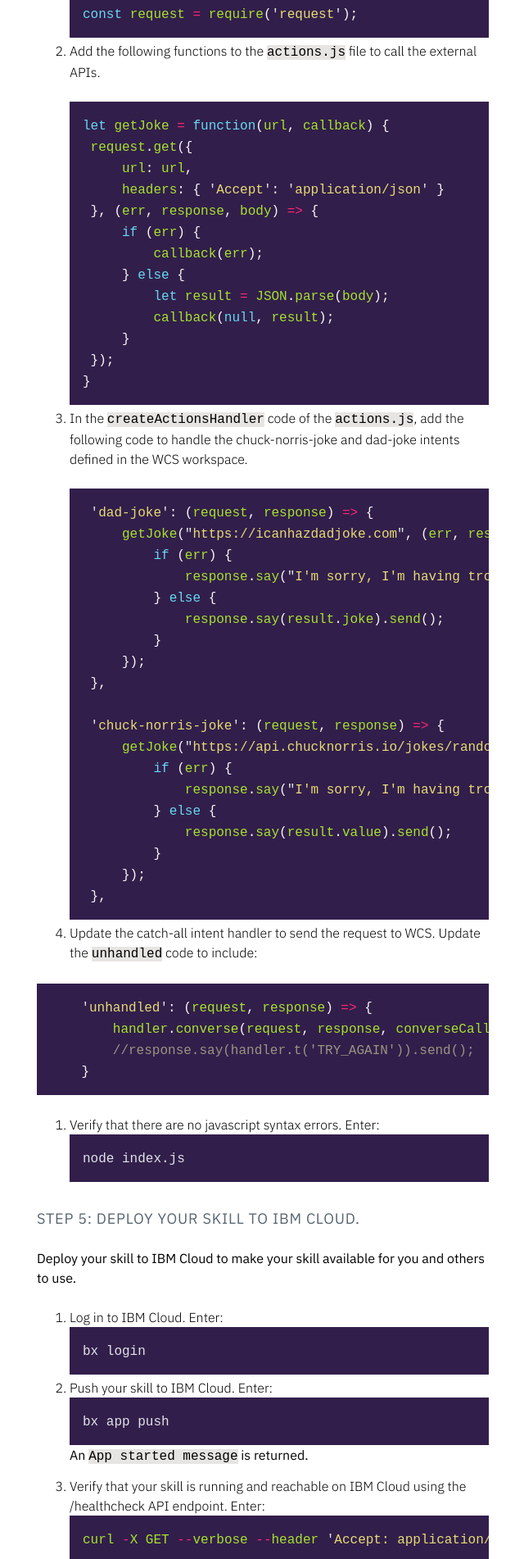
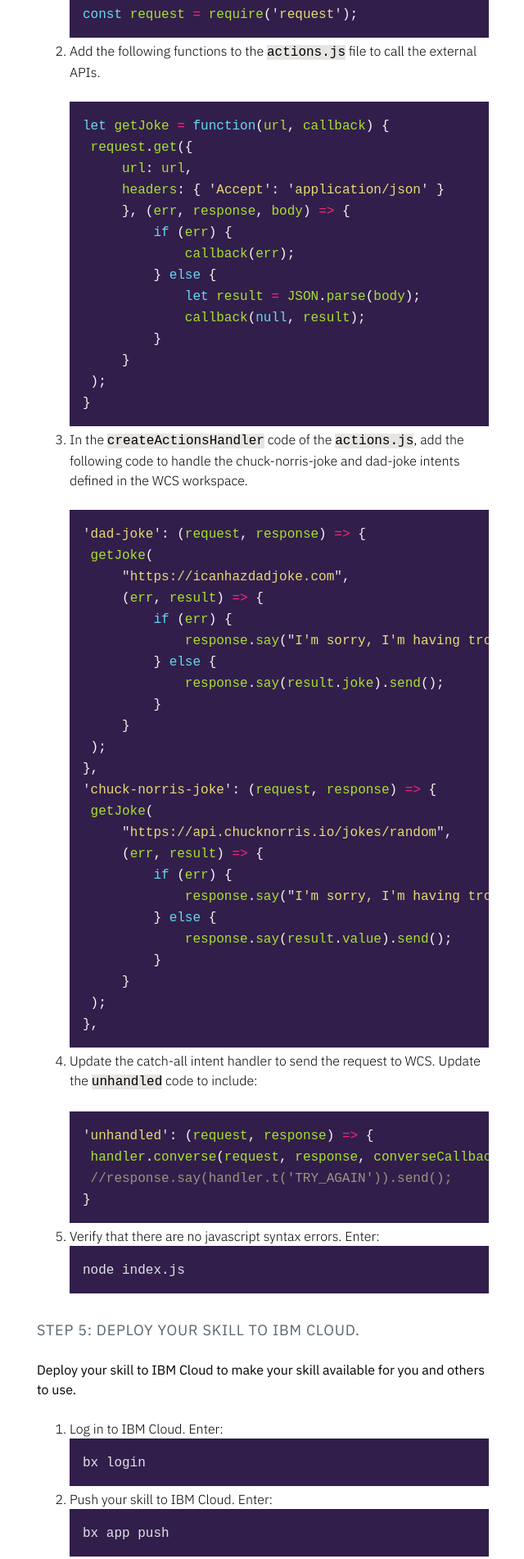
Before and after one commit to Watson-Personal-Assistant/developer, a Jekyll site: the page built from _content/skill/using-wcs.md, in a window 1280 px wide. Shown: the part 2152-4054 px from the top of the page at 82% size, without its empty margins (351-991 px from the left). Built offline with Jekyll 4.4.1, drawn with Linux system fonts in a browser that asks for light colours; some of the changed text lies outside the part shown.

Commit message:
fixes type on code blocks and tries to make code readable

````diff
--- a/_content/skill/enhance_convers_with_features.md
+++ b/_content/skill/enhance_convers_with_features.md
@@ -6,26 +6,31 @@ Watson Assistant Solutions provides several features you can use to enhance the
 
 #### Setting an inconversation flag
 During a conversation, a skill may prompt for more information from the user to assist with routing.
+
 _Figure 1 - setting the in conversation flag_
 ![in conversation]({{site.baseurl}}/images/features_in_conversation.PNG)
+
 The traffic skill asks the user to specify for which region they want the traffic news.   The traffic skill can set an in conversation flag to notify the Watson Assistant Solutions routing core that it is in conversation and is expecting a response.  Otherwise, another skill, such as the entertainment skill, might return a higher confidence score and process the utterance.
 
 ##### Sample code
-```
+```javascript
 //The 'in conversation' flag is set to True
-    'get-traffic': (request, response, context) => {
-		response.setInConversation(true);
-		response.deleteSkillSession(false).say('Hi')send();
-	},
+'get-traffic': (request, response, context) => {
+  response.setInConversation(true);
+  response.deleteSkillSession(false).say('Hi').send();
+},
 ```
 #### Routing by intents or entities
 You can route the conversation using intents.  In your skill, you can define responses to give when specific intents are detected in the utterance. In figure 2, the intent #get_roadworks is detected and a list of roadworks is provided in the response.
+
 _Figure 2 - routing by intent_
 ![Routing by intent]({{site.baseurl}}/images/routing_by_intent2.PNG)
 
 Within a Conversation, you might also want to route based on an entity that is provided  in an utterance or when only an entity is provided in the utterance.
+
 _Figure 3 - routing by entities_
 ![Routing by entities]({{site.baseurl}}/images/routing_by_entities2.PNG)
+
 In figure 3, the routing core routes based on a @trafficarea entity.  A different response is provided depending on whether the value is city center or suburbs.
 
 ##### Sample code
@@ -34,8 +39,10 @@ In figure 3, the routing core routes based on a @trafficarea entity.  A differen
 You can use context variables when you evaluate a request. A condition is evaluated if the context variable expression you specify is true. You can also use context variables to determine what response to give.
 
 A skill can use the skill context when it evaluates a request and when it determines a response.
+
 _Figure 4 - routing by skill context_
 ![Routing by entities]({{site.baseurl}}/images/skill_context_ex.PNG)
+
 In step 2, the skill sets $traffic_interest variable to diversions.  Later in the conversation, when the user asks for map at step 7, the skill checks the $traffic_interesst variable and responds with a map of roadworks and diversions.
 
 The skill context is saved and can be passed to a Watson Assistant (formerly Watson Conversation) workspace.  The skill context is never passed to the user.
@@ -44,8 +51,10 @@ The skill context is saved and can be passed to a Watson Assistant (formerly Wat
 
 #### Routing by session context
 Variables that are set in the session context are available to all skills.
+
 _Figure 5 - routing by session context_
 ![Routing by entities]({{site.baseurl}}/images/skill_context_ex.PNG)
+
 In figure 5, at step 2, the traffic skill saves the region of interest to a $region variable in the skill context. Later in the conversation at step 7, the user asks "Are there any outdoor concerts on there today".  The utterance is routed to a different skill this time.  The entertainment skill returns the highest confidence score. The entertainment skill uses the $region variable to determine what response to provide to the utterance.  The entertainment skill returns a response based on the Central Park region.
 
 ##### Sample code
@@ -59,24 +68,25 @@ In certain circumstances, you might want the skill to reject an utterance that i
 
 _Figure 6 - reject evaluation per utterance context_
 ![Rejecting an utterance based on the utterance context]({{site.baseurl}}/images/reject_utterance2.png)
+
 In figure 6, when _$location_ in utterance context is set to at home, the evaluation request is processed. Later in the conversation, when _$location_ in utterance context is set to in the car, the evaluation request is rejected.
 
 ##### Sample code
-```
+```javascript
 //Example of rejecting an utterance evaluation request based on utterance context
 evaluation: (request, evaluationResponse, context) => {
-if(context.utterance.location && context.utterance.location !== 'car') {
-	evaluationResponse.rejectUtterance().send();
-}
-else {
-	handler.evaluateRequest(request, evaluationResponse, context, evaluationCallback);
+  if (context.utterance.location && context.utterance.location !== 'car') {
+    evaluationResponse.rejectUtterance().send();
+  } else {
+    handler.evaluateRequest(request, evaluationResponse, context, evaluationCallback);
+  }
 },
-
 ```
 #### Handling unmatched utterances with fallback skills
 No matter how broad a knowledge base your assistant has, circumstances will arise that your skills do not have the knoweldge to handle.  In your responses, you can provide a more elegant response than "I'm not trained for this".
 _Figure 7 - routing to a fallback skill_
 ![Routing to a fallback skill]({{site.baseurl}}/images/fallback.PNG)
+
 In figure 7, at step 2, the user is reminded of the type of questions to ask.
 
 Define fallback skills to capture these circumstances. Design your fallback skills to  capture most utterances and to return a high confidence score for any utterance. In your responses, you can provide a more elegant response than "I'm not trained for this".
@@ -84,12 +94,12 @@ Define fallback skills to capture these circumstances. Design your fallback skil
 To configure a fallback skill, complete these steps:
 1.  Create a fallback skill, and a fallback intent, and associate actions with this intent. <br>**Important**: Create a fallback intent that is broad enough to capture most utterances and is likely to return a  high confidence score for any utterance.
 3.  Add the skill to a skill set and tag it as a fallback skill.  For example, in skillsData, set:<br>
-```
+```JSON
 {
- "fallback": true,
- "skillNames": [
-   "place-skill-name-here"
- ]
- }
+  "fallback": true,
+  "skillNames": [
+    "place-skill-name-here"
+  ]
+}
 ```
 A fallback skill is created.
--- a/_content/skill/using-wcs.md
+++ b/_content/skill/using-wcs.md
@@ -47,45 +47,50 @@ let getJoke = function(url, callback) {
     request.get({
         url: url,
         headers: { 'Accept': 'application/json' }
-    }, (err, response, body) => {
-        if (err) {
-            callback(err);
-        } else {
-            let result = JSON.parse(body);
-            callback(null, result);
+        }, (err, response, body) => {
+            if (err) {
+                callback(err);
+            } else {
+                let result = JSON.parse(body);
+                callback(null, result);
+            }
         }
-    });
+    );
 }
 ```
 3. In the `createActionsHandler` code of the `actions.js`, add the following code to handle the chuck-norris-joke and dad-joke intents defined in the WCS workspace.
 ```javascript
-    'dad-joke': (request, response) => {
-        getJoke("https://icanhazdadjoke.com", (err, result) => {
+'dad-joke': (request, response) => {
+    getJoke(
+        "https://icanhazdadjoke.com",
+        (err, result) => {
             if (err) {
                 response.say("I'm sorry, I'm having trouble remembering a joke, give me second and ask again.").send();
             } else {
                 response.say(result.joke).send();
             }
-        });
-    },
-
-    'chuck-norris-joke': (request, response) => {
-        getJoke("https://api.chucknorris.io/jokes/random", (err, result) => {
+        }
+    );
+},
+'chuck-norris-joke': (request, response) => {
+    getJoke(
+        "https://api.chucknorris.io/jokes/random",
+        (err, result) => {
             if (err) {
                 response.say("I'm sorry, I'm having trouble remembering a joke, give me second and ask again.").send();
             } else {
                 response.say(result.value).send();
             }
-        });
-    },
+        }
+    );
+},
 ```
 4. Update the catch-all intent handler to send the request to WCS.  Update the `unhandled` code to include:
-
 ```javascript
-    'unhandled': (request, response) => {
-        handler.converse(request, response, converseCallback);
-        //response.say(handler.t('TRY_AGAIN')).send();
-    }
+'unhandled': (request, response) => {
+    handler.converse(request, response, converseCallback);
+    //response.say(handler.t('TRY_AGAIN')).send();
+}
 ```
 5.  Verify that there are no javascript syntax errors.  Enter:
 ```
@@ -104,7 +109,7 @@ bx app push
 ```
 An `App started message` is returned.
 3.  Verify that your skill is running and reachable on IBM Cloud using the /healthcheck API endpoint.  Enter:
-```javascript
+```shell
 curl -X GET --verbose --header 'Accept: application/json' https://paste_your-hello-world-skill_name_here.mybluemix.net/v1/api/healthcheck
 ```
 If your skill is running and accessible, a `200 OK` response is returned.
@@ -115,13 +120,13 @@ Create a Platform API key and use that key to create an authorization token to b
 2. Copy the key for future use.
 3. Copy the [printToken.js]({{site.baseurl}}/assets/scripts/printToken.js) script to your file system.  This script will be used in the following curl commands to call the IAM service to create a time-sensitive authorization token.
 4. Test that the `printToken.js` NodeJS script can generate a token.  Enter:
-```javascript
+```shell
 node printToken.js paste-your-Platform-API-key-here
 ```
 
 #### Step 7: Refresh the Watson Assistant Solutions skill cache
 Use the **/skills/{skillName}/refresh** API end point to refresh the information.  Enter:
-```javascript
+```shell
 curl -X PUT --header "authorization: Bearer `node printToken.js paste-your-Platform-API-key-here`"  'https://watson-personal-assistant-toolkit.mybluemix.net/v2/api/skills/myHelloWorld/refresh'
 ```
 
@@ -130,14 +135,14 @@ Converse with the jokes skill using the  **/skillSets/{skillSetName}/converse**
 
 Replace the text attribute in the following curl commands with some of those utterances to converse with your skill.
 
-```javascript
+```shell
 curl -X POST --header 'Content-Type: application/json' --header 'Accept: application/json' --header "authorization: Bearer `node printToken.js paste-your-Platform-API-key-here`" -d '{ \"text\": \"tell me a joke\", \"language\": \"en-US\", \"userID\": \"application-14c\", \"deviceType\": \"phone\", \"additionalInformation\": {
   "context": {}
 }
 }' 'https://watson-personal-assistant-toolkit.mybluemix.net/v2/api/skillSets/mySet/converse'
 ```
 
-```javascript
+```shell
 curl -X POST --header 'Content-Type: application/json' --header 'Accept: application/json' --header "authorization: Bearer `node printToken.js paste-your-Platform-API-key-here`" -d '{
   "text": "how about a chuck norris joke",
   "language": "en-US",
@@ -149,7 +154,7 @@ curl -X POST --header 'Content-Type: application/json' --header 'Accept: applica
 }' 'https://watson-personal-assistant-toolkit.mybluemix.net/v2/api/skillSets/mySet/converse'
 ```
 
-```javascript
+```shell
 curl -X POST --header 'Content-Type: application/json' --header 'Accept: application/json' --header "authorization: Bearer `node printToken.js paste-your-Platform-API-key-here`" -d '{
   "text": "how about a dad joke",
   "language": "en-US",
````
Also changed, not shown: _content/further-topics/get-logs.md (+7 -4 lines), _content/further-topics/set_pi.md (+3 -3 lines), _content/get-started/get-api-key.md (+4 -4 lines), _content/skill/tutorial_creating_custom_skill.md (+8 -8 lines).
